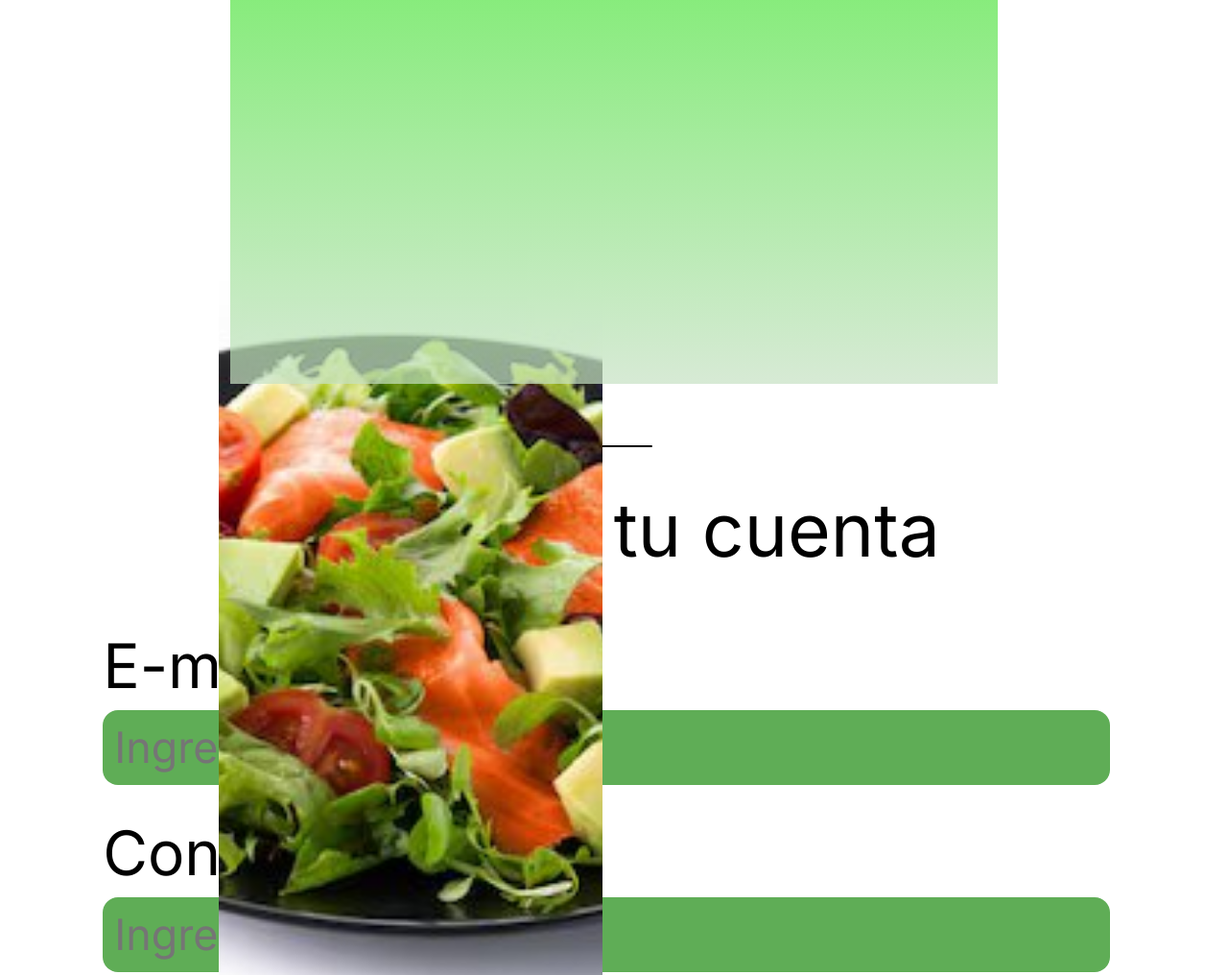
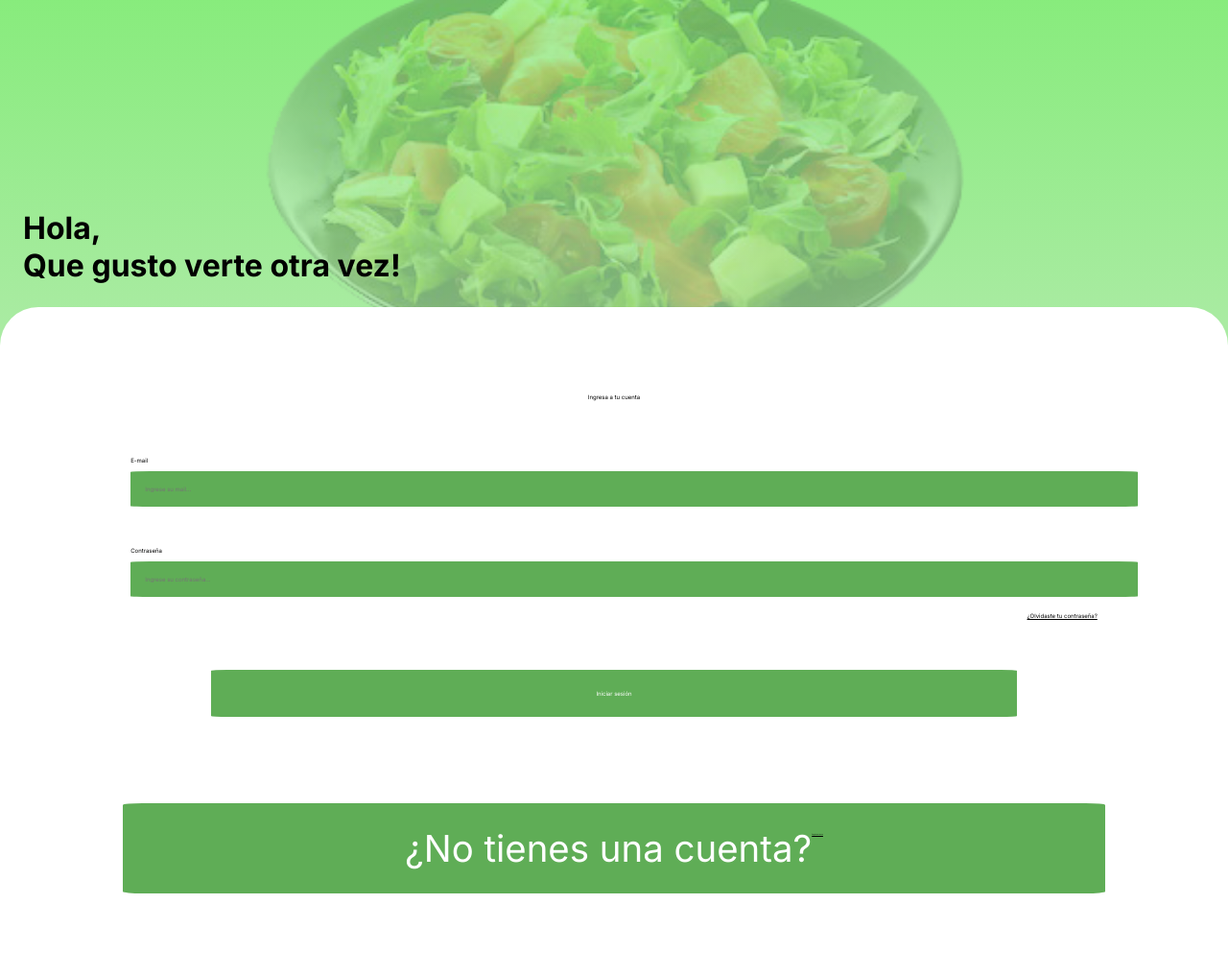
Before and after one commit to Twurs/Project-Health-Nutrition, a plain HTML site: page Disenio-web/index.html in a window 1280 px wide. Shown: the top 1016 px of the page at 96% size. After the commit the page ends 969 px from the top, so only its background shows below. Drawn offline with Linux system fonts and the light colour scheme.

Commit message:
Demasiados cambios ver 0.0.0.2

```diff
--- a/Disenio-web/index.html
+++ b/Disenio-web/index.html
@@ -1,5 +1,6 @@
 <!DOCTYPE html>
 <html lang="es">
+
 <head>
 	<meta charset="UTF-8">
 	<meta name="viewport" content="width=device-width, initial-scale=1.0">
@@ -7,21 +8,23 @@
 	<link rel="stylesheet" href="styles.css">
 	<link rel="preconnect" href="https://fonts.googleapis.com">
 	<link rel="preconnect" href="https://fonts.gstatic.com" crossorigin>
-<link href="https://fonts.googleapis.com/css2?family=Inter:ital,opsz,wght@0,14..32,100..900;1,14..32,100..900&family=Montserrat:ital,wght@0,100..900;1,100..900&display=swap" rel="stylesheet">
+	<link
+		href="https://fonts.googleapis.com/css2?family=Inter:ital,opsz,wght@0,14..32,100..900;1,14..32,100..900&family=Montserrat:ital,wght@0,100..900;1,100..900&display=swap"
+		rel="stylesheet">
 </head>
+
 <body>
 	<div class="display">
-            <div class="background"></div>
-                <div class="background-img">
-                    <!--<img src="images/salad.jpg" alt="Salad">-->
+		<div class="header">
+			<div class="background-img"></div>
+			<h1 class="header-title">Hola,<br>Que gusto verte otra vez!</h1>
 		</div>
-            <h1>Hola,<br>Que gusto verte otra vez!</h1>
-            <div class="join-account">
+		<div class="underground">
+			<div class="login-account">
 				<div class="login-form">
 					<div class="rectangle-icon"></div>
 					<p>Ingresa a tu cuenta</p>
 				</div>
-
 				<div class="login-box">
 					<form>
 						<div class="input-email">
@@ -41,9 +44,10 @@
 					<div class="register-button">
 						<p>¿No tienes una cuenta? </p><a href="register.html" id="link-register">Regístrate ahora</a>
 					</div>
-
+				</div>
 			</div>
 		</div>
 	</div>
 </body>
+
 </html>
--- a/Disenio-web/styles.css
+++ b/Disenio-web/styles.css
@@ -5,100 +5,90 @@
     font-family: 'inter', sans-serif;
 }
 
+body {}
+
+.display {
+    height: 100vh;
+    display: flex;
+    flex-direction: column;
+    background: linear-gradient(rgba(106, 231, 92, 0.8), rgba(198, 225, 195, 0.7));
+}
 
 
-.display {
+.header {
+    height: 40%;
     position: relative;
-    max-width: 100vh;
-    height: 100vh;
-    padding: 2rem;
-    padding-right: 3rem;
-    margin: 0 auto;
+
+}
+
+.header-title {
+    font-family: "inter", sans-serif;
+    position: absolute;
+    bottom: 0;
+    padding: 3vh;
+}
+
+
+.background-img {
+    height: 100%;
+    background-image: url(Images/salad.png);
+    opacity: 25%;
+    background-size: cover;
+    background-position: center;
+    background-repeat: no-repeat;
+    z-index: 10;
+}
+
+
+.underground {
     display: flex;
-    justify-content: center;
+    height: 60%;
+    border-radius: 40px 40px 0px 0px;
+    background-color: white;
 }
 
 
 
-.background-img {
-    position: absolute;
-    top: 0;
-    left: 0;
-    background-image: url(Images/salad.jpg);
-    background-size: cover;
-    background-position: center;
-    background-repeat: no-repeat;
-    width: 50vh;
-    height: 100vw;
-    z-index: 10;
+.login-account,
+.register-account {
+    width: 100%;
+
+}
+
+.login-box,
+.register-box {
+    display: flex;
+    flex-direction: column;
+    align-items: center;
     justify-content: center;
-    overflow: hidden;
-    transform: translateX(-3%);
+}
+
+.login-form p,
+.register-form p {
+    text-align: center;
+    font-size: 6%;
+    padding: 3% 0;
 }
 
 
 
-.background {
-    position: absolute;
-    top: 0;
-    left: 0;
-    height: 50vh;
-    width: 100%;
-    background: linear-gradient(rgba(106, 231, 92, 0.8), rgba(198, 225, 195, 0.7));
-    z-index: 40;
-    display: flex;
+
+
+.rectangle-icon {
+    width: 12%;
+    height: 0.3%;
     justify-content: center;
-    align-items: center;
+    background-color: #000000;
+    margin: auto;
+    margin-top: 4%;
+    border-radius: 3%;
 }
 
 
 
-h1 {
-    position: absolute;
-    font-family: "inter", sans-serif;
-    font-size: 7vw;
-    top: 80vw;
-    z-index: 50;
-}
-
-
-
-.join-account {
-    background-color: #FFFFFF;
-    border-top-left-radius: 20px;
-    margin: 50vh auto 0;
-    box-sizing: border-box;
-}
-
-.login-box {
-    display: flex;
-    flex-direction: column;
-    width: 100%;
-}
-
-.login-form p {
-    text-align: center;
-    font-size: 6vw;
-    padding: 5vh 0;
-}
-
-
-
-.rectangle-icon {
-    width: 12vh;
-    height: 0.3vh;
-    justify-content: center;
-    background-color: #000000;
-    margin: auto;
-    margin-top: 4vh;
-    border-radius: 3vh;
-
-}
-
-
-
-.input-email, .input-password {
-    padding: 2vh 2vw;
+.input-email,
+.input-password {
+    padding: 2% 2%;
     display: flex;
     flex-direction: column;
     align-items: flex-start;
@@ -107,21 +97,23 @@ h1 {
 
 
 
-.input-email label, .input-password label {
+.input-email label,
+.input-password label {
     text-align: left;
     margin-bottom: 0.5rem;
-    font-size: 5vw;
+    font-size: 5%;
 }
 
 
 
-.input-email input, .input-password input {
+.input-email input,
+.input-password input {
     background-color: #5FAD56;
     color: #525252;
     width: 82vw;
-    padding: 1.5vh;
-    font-size: 3.5vw;
-    border-radius: 2vh;
+    padding: 1.5%;
+    font-size: 3.5%;
+    border-radius: 2%;
     border: none;
 }
 
@@ -132,8 +124,9 @@ h1 {
     margin-top: 0.5rem;
 }
 
-#link-forgotpassword, #link-register {
-    font-size: 3vw;
+#link-forgotpassword,
+#link-register {
+    font-size: 3%;
     color: #000000;
     margin-top: 0.5rem;
 }
@@ -141,18 +134,19 @@ h1 {
 
 
 #link-forgotpassword {
-    font-size: 3vw;
+    font-size: 3%;
     color: #000000;
 }
 
-.login-button {
+.login-button,
+.register-button {
     width: 80%;
-    padding: 2vh;
-    margin: 3vh auto;
+    padding: 2%;
+    margin: 3% auto;
     background-color: #5FAD56;
     color: #FFFFFF;
-    font-size: 4vw;
-    border-radius: 2vh;
+    font-size: 4%;
+    border-radius: 2%;
     text-align: center;
     border: none;
     display: flex;
```
Also changed, not shown: Disenio-web/register.html (+4 -4 lines), Disenio-web/Images/salad.jpg (deleted), Disenio-web/Images/salad.png (added). Lines whose indentation alone changed are shown as unchanged.
